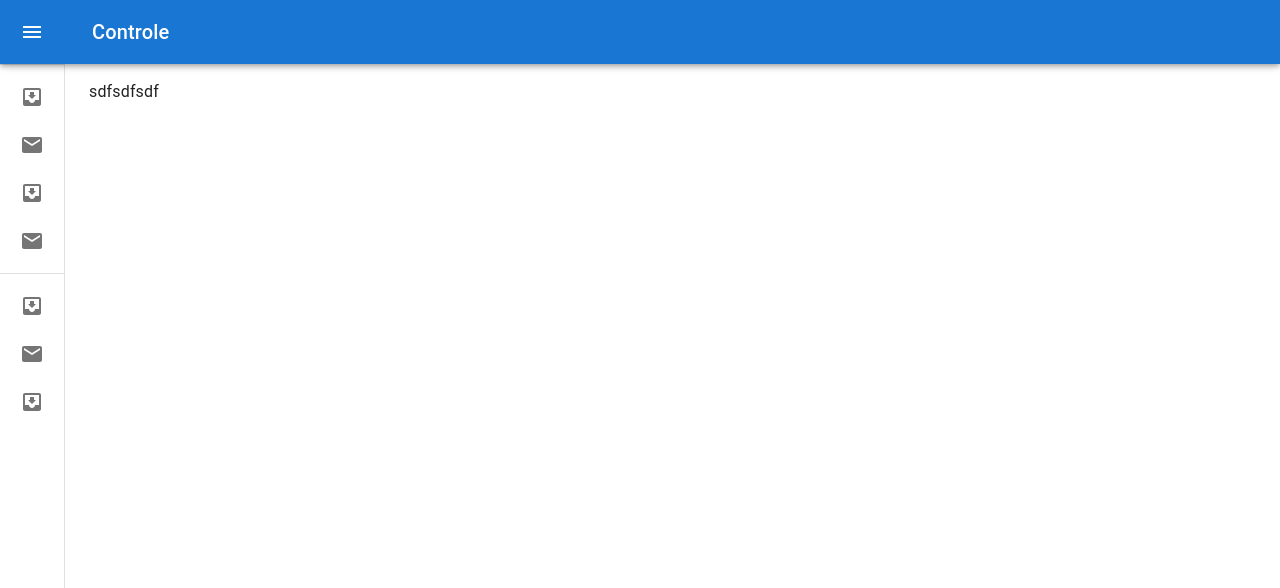
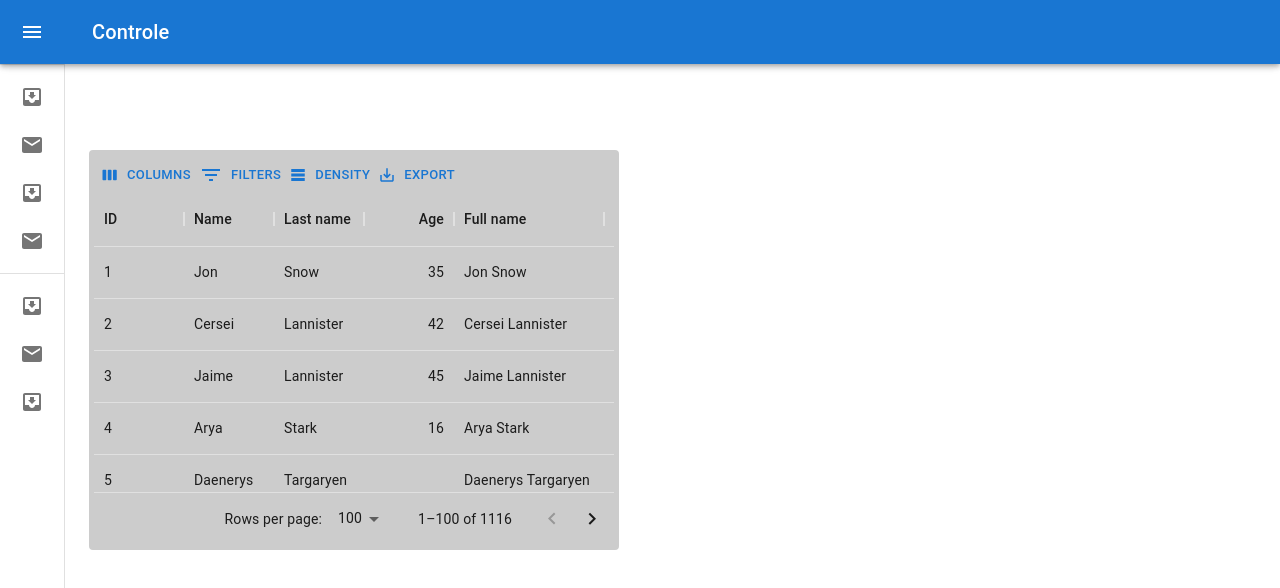
Before and after one commit to Renan0eng/Web_Provavel_TCC, a Next.js app: page / in a window 1280 px wide. Shown: the top 588 px of the page. Built offline with nearby package versions, Linux system fonts and the light colour scheme.

Commit message:
DataGrid

```diff
--- a/Components/coldChambers/index.js
+++ /dev/null
@@ -1,6 +0,0 @@
-import DataGrid from '../DataGrid';
-export default function coldChambers({ data }) {
-  return (
-    <DataGrid data={data} />
-  )
-}
--- a/pages/index.js
+++ b/pages/index.js
@@ -1,4 +1,4 @@
-import ColdChambers from '../Components/ColdChambers';
+import DataGrid from '../components/DataGrid';
 
 import * as React from 'react';
 import { styled, useTheme } from '@mui/material/styles';
@@ -349,7 +349,7 @@ export default function Home() {
       { id: 6, lastName: 'Melisandre', firstName: null, age: 150, fullName: 'Melisandre' },
       { id: 7, lastName: 'Clifford', firstName: 'Ferrara', age: 44, fullName: 'Ferrara Clifford' },
       { id: 8, lastName: 'Frances', firstName: 'Rossini', age: 36, fullName: 'Rossini Frances' },
-      { id: 9, lastName: 'Roxie', firstName: 'Harvey', age: 65, fullName: 'Harvey Roxie' },{ id: 1, lastName: 'Snow', firstName: 'Jon', age: 35, fullName: 'Jon Snow' },
+      { id: 9, lastName: 'Roxie', firstName: 'Harvey', age: 65, fullName: 'Harvey Roxie' }, { id: 1, lastName: 'Snow', firstName: 'Jon', age: 35, fullName: 'Jon Snow' },
       { id: 2, lastName: 'Lannister', firstName: 'Cersei', age: 42, fullName: 'Cersei Lannister' },
       { id: 3, lastName: 'Lannister', firstName: 'Jaime', age: 45, fullName: 'Jaime Lannister' },
       { id: 4, lastName: 'Stark', firstName: 'Arya', age: 16, fullName: 'Arya Stark' },
@@ -597,7 +597,7 @@ export default function Home() {
       { id: 6, lastName: 'Melisandre', firstName: null, age: 150, fullName: 'Melisandre' },
       { id: 7, lastName: 'Clifford', firstName: 'Ferrara', age: 44, fullName: 'Ferrara Clifford' },
       { id: 8, lastName: 'Frances', firstName: 'Rossini', age: 36, fullName: 'Rossini Frances' },
-      { id: 9, lastName: 'Roxie', firstName: 'Harvey', age: 65, fullName: 'Harvey Roxie' },{ id: 1, lastName: 'Snow', firstName: 'Jon', age: 35, fullName: 'Jon Snow' },
+      { id: 9, lastName: 'Roxie', firstName: 'Harvey', age: 65, fullName: 'Harvey Roxie' }, { id: 1, lastName: 'Snow', firstName: 'Jon', age: 35, fullName: 'Jon Snow' },
       { id: 2, lastName: 'Lannister', firstName: 'Cersei', age: 42, fullName: 'Cersei Lannister' },
       { id: 3, lastName: 'Lannister', firstName: 'Jaime', age: 45, fullName: 'Jaime Lannister' },
       { id: 4, lastName: 'Stark', firstName: 'Arya', age: 16, fullName: 'Arya Stark' },
@@ -845,7 +845,7 @@ export default function Home() {
       { id: 6, lastName: 'Melisandre', firstName: null, age: 150, fullName: 'Melisandre' },
       { id: 7, lastName: 'Clifford', firstName: 'Ferrara', age: 44, fullName: 'Ferrara Clifford' },
       { id: 8, lastName: 'Frances', firstName: 'Rossini', age: 36, fullName: 'Rossini Frances' },
-      { id: 9, lastName: 'Roxie', firstName: 'Harvey', age: 65, fullName: 'Harvey Roxie' },{ id: 1, lastName: 'Snow', firstName: 'Jon', age: 35, fullName: 'Jon Snow' },
+      { id: 9, lastName: 'Roxie', firstName: 'Harvey', age: 65, fullName: 'Harvey Roxie' }, { id: 1, lastName: 'Snow', firstName: 'Jon', age: 35, fullName: 'Jon Snow' },
       { id: 2, lastName: 'Lannister', firstName: 'Cersei', age: 42, fullName: 'Cersei Lannister' },
       { id: 3, lastName: 'Lannister', firstName: 'Jaime', age: 45, fullName: 'Jaime Lannister' },
       { id: 4, lastName: 'Stark', firstName: 'Arya', age: 16, fullName: 'Arya Stark' },
@@ -1094,7 +1094,7 @@ export default function Home() {
       { id: 7, lastName: 'Clifford', firstName: 'Ferrara', age: 44, fullName: 'Ferrara Clifford' },
       { id: 8, lastName: 'Frances', firstName: 'Rossini', age: 36, fullName: 'Rossini Frances' },
       { id: 9, lastName: 'Roxie', firstName: 'Harvey', age: 65, fullName: 'Harvey Roxie' },
-],
+    ],
   };
 
 
@@ -1191,7 +1191,7 @@ export default function Home() {
       <Box component="main" sx={{ flexGrow: 1, p: 3, mt: 7 }}>
 
         <Box sx={{ height: 400, width: '100%' }}>
-          sdfsdfsdf
+          <DataGrid data={dataGrid} />
         </Box>
 
       </Box>
```
